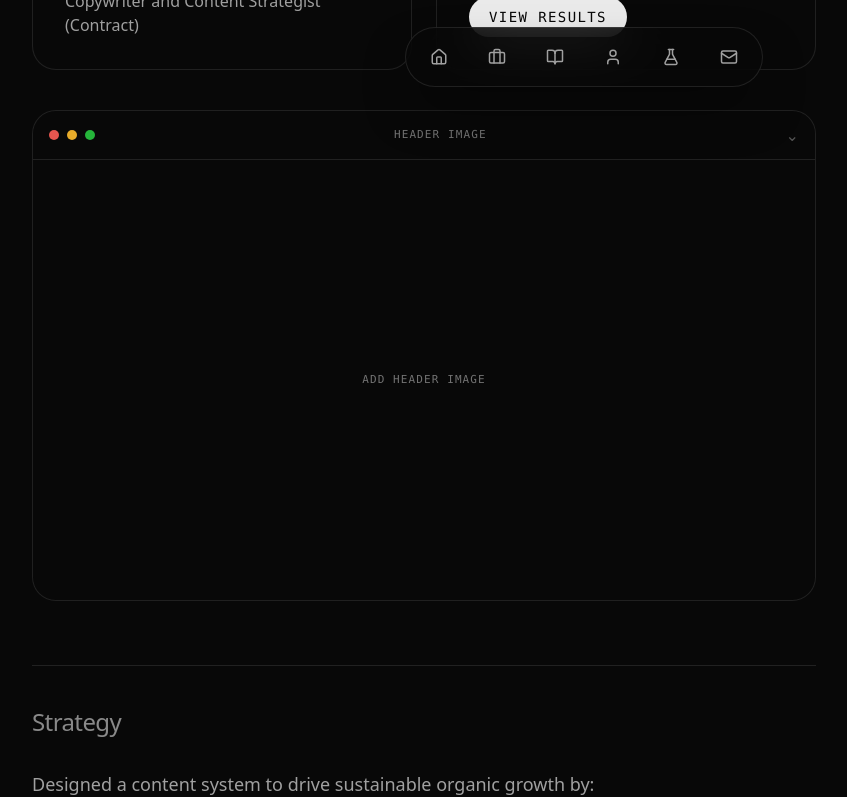
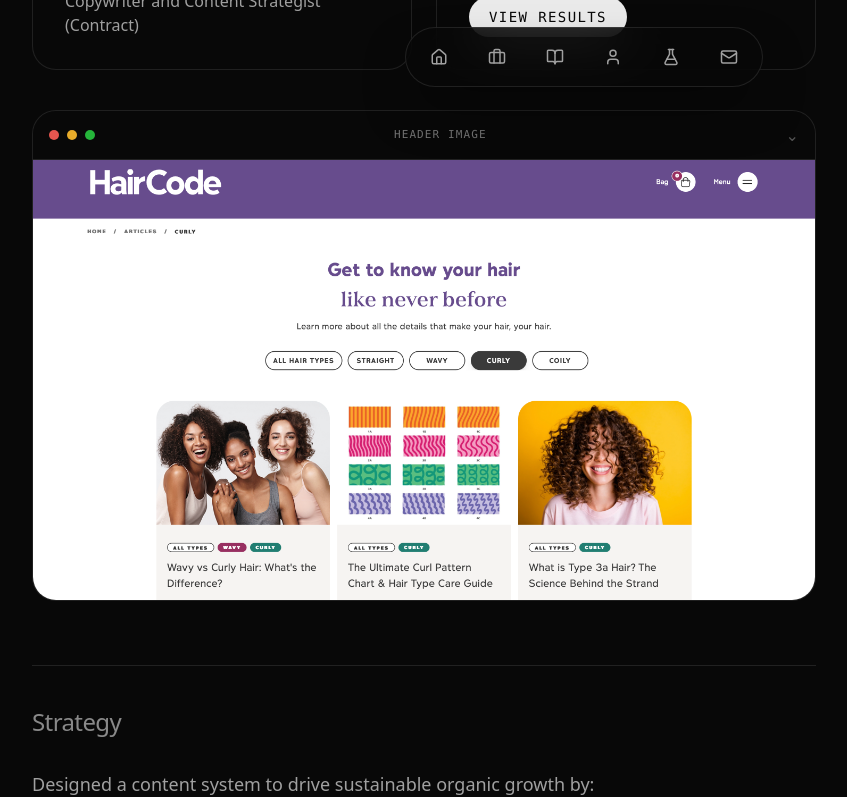
Before and after one commit to sarahsarahsarahX3/Personal-website-, a Next.js app: page /work/p-and-g-beauty-content-hub in a window 1280 px wide. Shown: the part 681-1478 px from the top of the page, without its empty margins (56-903 px from the left). Built offline with nearby package versions, Linux system fonts and the light colour scheme; a web font is replaced by a local one.

Commit message:
header image

```diff
--- a/app/work/p-and-g-beauty-content-hub/page.tsx
+++ b/app/work/p-and-g-beauty-content-hub/page.tsx
@@ -1043,9 +1043,13 @@ export default function PAndGBeautyContentHubProjectPage() {
 
                 <div className="bg-surface/30">
                   <div className="aspect-[16/9] w-full">
-                    <div className="flex h-full w-full items-center justify-center px-6 text-center text-[11px] font-mono uppercase tracking-widest text-text-secondary/70">
-                      Add header image
-                    </div>
+                    <img
+                      src="/HairCode%20Header%20Image.png"
+                      alt="HairCode header image"
+                      className="h-full w-full object-cover"
+                      loading="eager"
+                      decoding="async"
+                    />
                   </div>
                 </div>
                 <figcaption className="sr-only">Header image placeholder</figcaption>
```
